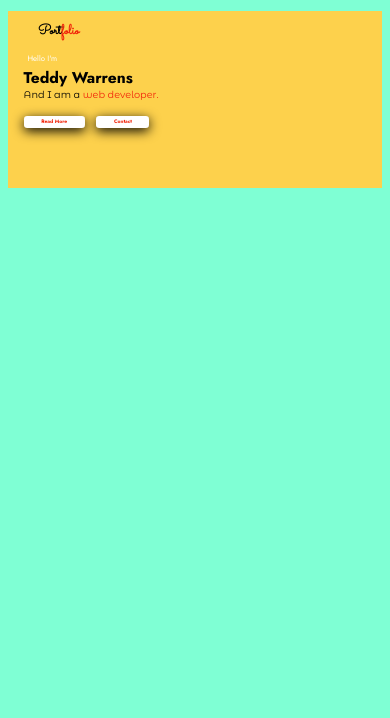
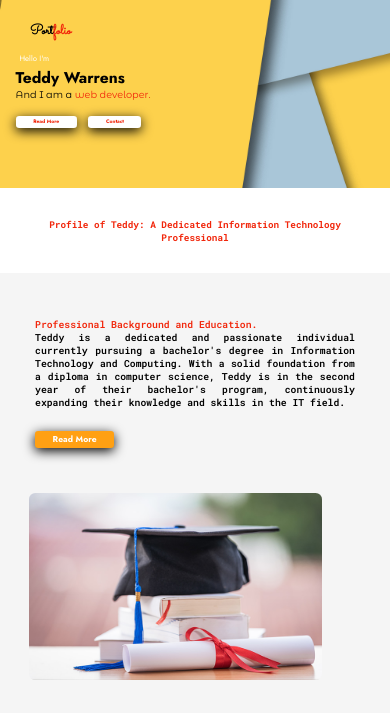
Before and after one commit to TeddyWarrens/TeddyWarrens.github.io, a plain HTML site: page index.html in a window 390 px wide. Drawn offline with Linux system fonts and the light colour scheme.

Commit message:
New edits

```diff
--- a/index.html
+++ b/index.html
@@ -30,8 +30,19 @@
         <h3 class="role">And I am a  <span class="span">web developer.</span></h3>
         <button class="b1">Read More</button>
         <button class="b2">Contact</button>
+        <div class="heading"><h1 class="headd"> <span class="pro">Profile of Teddy:</span> A Dedicated Information Technology Professional</h1></div>
         </div>
-
+        <div class="profile">
+            <div class="profile1">
+                <div class="text"><p class="prof"> <span class="span">Professional Background and Education.</span>
+                    <br>
+                    Teddy is a dedicated and passionate individual currently pursuing a bachelor's degree in Information Technology and Computing. With a solid foundation from a diploma in computer science, Teddy is in the second year of their bachelor's program, continuously expanding their knowledge and skills in the IT field.</p>
+                    <button class="prof-button">Read More</button>
+                </div>
+                <div class="image"><img src="./portfolio images/10feb-blog-2023.jpg" alt="" id="educ">
+                </div>
+            </div>
+        </div>
     </div>
 </body>
 </html>
--- a/style.css
+++ b/style.css
@@ -1,16 +1,24 @@
 
 body{
-    background-color: aquamarine;
+
     padding: 0px;
-}.header{
+    height:100%;
+    margin: 0px;
+
+}
+.container{
+    margin: 0px;
+    padding: 0px;
+}
+.header{
     margin: 0;
     background-image: url('./portfolio images/background\ image.jpg') ;
     background-repeat: no-repeat;
-    background-attachment: fixed;
     width: 100%;
-
+    overflow: auto;
 
     background-size: cover;
+    background-position: center center;
     margin: 0;
     height: auto;
 }
@@ -79,3 +87,85 @@ button:hover{
 .b2{
     margin-left:2vw;
 }
+.heading{
+    background-color: #ffffff;
+    padding: 6vw;
+    font-size: 1.2vw;
+    text-align: center;
+    color: rgb(241, 38, 11);
+    font-family: Roboto Mono;
+    margin-top: 0px;
+    background-position: static;
+    margin-bottom: 0;
+}
+
+.profile1{
+    margin-top: 0;
+    display: grid;
+    grid-template-columns: 1fr 1fr;
+    grid-gap: 1vw;
+    margin-bottom: 2vw;
+
+    background-color: whitesmoke;
+}
+.prof{
+    display: inline-block;
+}
+.text{
+
+
+    padding: 3vw;
+    margin: 0.5vw;
+    font-size:1.5vw;
+    font-family: Roboto Mono;
+    font-weight: 600;
+    text-align: justify;
+    align-items: center;
+
+}
+.image{
+    margin: 0.5vw;
+    padding: 2vw;
+    align-content: center;
+}
+#educ{
+    border-radius: 0.4rem;
+    width: 52vw;
+}
+
+.prof-button{
+    background-color: rgb(255, 160, 19);
+    color: white;
+    margin-top: 2vw;
+}
+@media screen and (max-width: 1200px) {
+    /* Adjust grid properties for smaller screens */
+    .profile1 {
+    grid-template-columns: 1fr 1fr ;
+    }
+    }
+
+
+    @media screen and (max-width: 960px) {
+    /* Adjust grid properties for smaller screens */
+    .profile1 {
+    grid-template-columns: 1fr;
+    margin: 0vw;
+    padding: 3vw;
+
+    }
+    .text{
+        font-size: 2.5vw;
+        margin: 3vw;
+    }
+    #educ{
+        width: 75vw;
+        margin: 2vw;
+    }
+    .prof-button{
+        font-size: 2.2vw;
+        margin-bottom: 0;
+        margin-top: 3vw;
+    }
+
+    }
```
Also changed, not shown: portfolio images/10feb-blog-2023.jpg (added).
